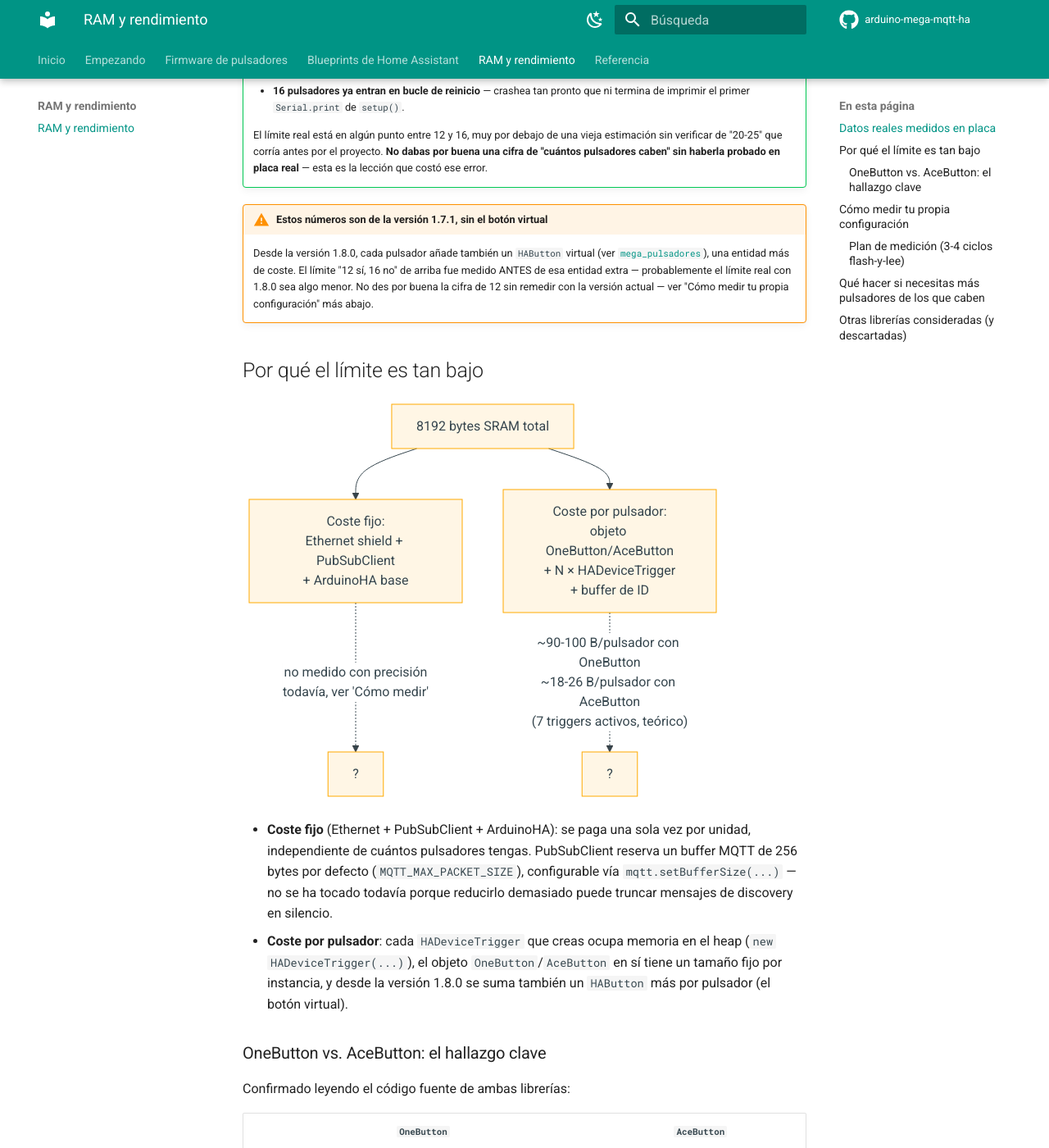
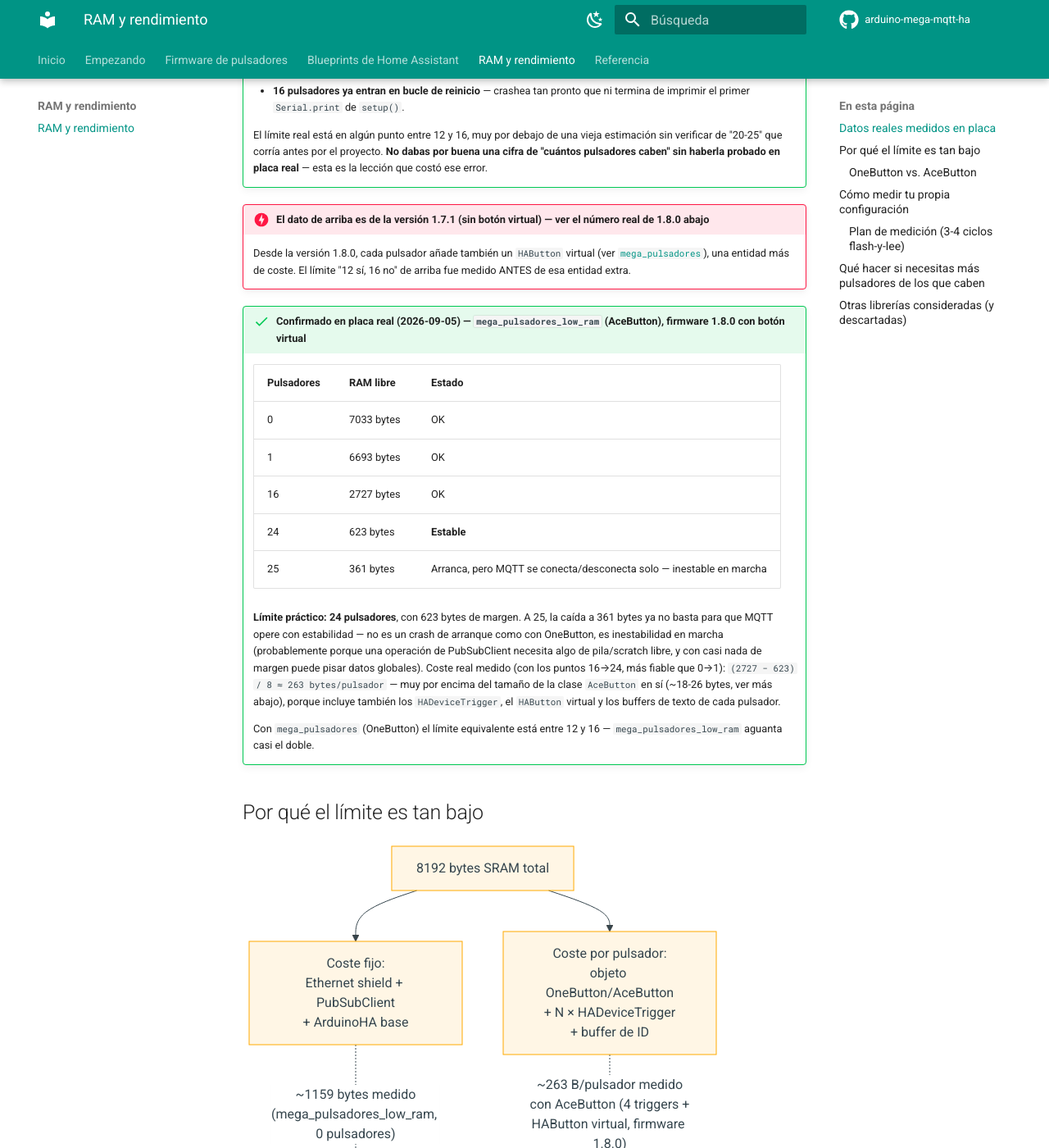
Before and after one commit to GerardUmbert/arduino-mega-mqtt-ha, an MkDocs documentation site: the page built from docs/docs/reference/ram.md, in a window 1280 px wide and 1400 px high, scrolled down 409 px. Shown: the whole window at 82% size. Built offline with MkDocs 1.6.1 and Material for MkDocs 9.7.7, drawn with Linux system fonts in a browser that asks for light colours; comment, search, counter and statistics services are not loaded; some of the changed text lies outside the part shown.

Commit message:
Document real measured RAM data for mega_pulsadores_low_ram (24 stable, 25 unstable)
Replaced the theoretical ~18-26 bytes/instance estimate (AceButton's bare
class size, never the real per-pulsador cost) with actual freeMemory()
readings taken on hardware with firmware 1.8.0 (includes the new HAButton
virtual button):

  0 pulsadores  -> 7033 bytes free
  1 pulsador    -> 6693 bytes free
  16 pulsadores -> 2727 bytes free
  24 pulsadores -> 623 bytes free (stable)
  25 pulsadores -> 361 bytes free (boots, but MQTT connects/disconnects
                   repeatedly - runtime instability, not a boot crash)

Real cost ~263 bytes/pulsador (measured via the 16->24 delta, smoother
than the 0->1 sample). Practical limit is 24, roughly double OneButton's
12-16 ceiling - matches the expectation that AceButton is the lighter
library, now with a real number instead of a guess.

Updated every place that cited the bare-class 18-26 byte figure as if it
were the per-pulsador cost: README.md, context.md, docs site (firmware
index comparison table, mega-pulsadores-low-ram.md, reference/ram.md),
to_review.md, and the .ino's own inline RAM comment. Left the class-size
comparison table intact where it's actually about comparing OneButton vs
AceButton as library classes, not full system cost.

````diff
--- a/docs/docs/reference/ram.md
+++ b/docs/docs/reference/ram.md
@@ -21,14 +21,35 @@ límite de pines relevante (el Mega tiene 54 pines digitales).
     pulsadores caben" sin haberla probado en placa real** — esta es
     la lección que costó ese error.
 
-!!! warning "Estos números son de la versión 1.7.1, sin el botón virtual"
+!!! danger "El dato de arriba es de la versión 1.7.1 (sin botón virtual) — ver el número real de 1.8.0 abajo"
     Desde la versión 1.8.0, cada pulsador añade también un `HAButton`
     virtual (ver [`mega_pulsadores`](../firmware/mega-pulsadores.md#boton-virtual-simular-pulsaciones-desde-ha)),
     una entidad más de coste. El límite "12 sí, 16 no" de arriba fue
-    medido ANTES de esa entidad extra — probablemente el límite real
-    con 1.8.0 sea algo menor. No des por buena la cifra de 12 sin
-    remedir con la versión actual — ver "Cómo medir tu propia
-    configuración" más abajo.
+    medido ANTES de esa entidad extra.
+
+!!! success "Confirmado en placa real (2026-09-05) — `mega_pulsadores_low_ram` (AceButton), firmware 1.8.0 con botón virtual"
+    | Pulsadores | RAM libre | Estado |
+    |---|---|---|
+    | 0 | 7033 bytes | OK |
+    | 1 | 6693 bytes | OK |
+    | 16 | 2727 bytes | OK |
+    | 24 | 623 bytes | **Estable** |
+    | 25 | 361 bytes | Arranca, pero MQTT se conecta/desconecta solo — inestable en marcha |
+
+    **Límite práctico: 24 pulsadores**, con 623 bytes de margen. A 25,
+    la caída a 361 bytes ya no basta para que MQTT opere con
+    estabilidad — no es un crash de arranque como con OneButton, es
+    inestabilidad en marcha (probablemente porque una operación de
+    PubSubClient necesita algo de pila/scratch libre, y con casi nada
+    de margen puede pisar datos globales). Coste real medido (con los
+    puntos 16→24, más fiable que 0→1):
+    `(2727 − 623) / 8 ≈ 263 bytes/pulsador` — muy por encima del
+    tamaño de la clase `AceButton` en sí (~18-26 bytes, ver más abajo),
+    porque incluye también los `HADeviceTrigger`, el `HAButton` virtual
+    y los buffers de texto de cada pulsador.
+
+    Con `mega_pulsadores` (OneButton) el límite equivalente está entre
+    12 y 16 — `mega_pulsadores_low_ram` aguanta casi el doble.
 
 ## Por qué el límite es tan bajo
 
@@ -42,11 +63,11 @@ flowchart TD
     + N × HADeviceTrigger
     + buffer de ID`"]
 
-    Fixed -.->|"`no medido con precisión
-    todavía, ver 'Cómo medir'`"| Unknown1["?"]
-    PerButton -.->|"`~90-100 B/pulsador con OneButton
-    ~18-26 B/pulsador con AceButton
-    (7 triggers activos, teórico)`"| Unknown2["?"]
+    Fixed -.->|"`~1159 bytes medido
+    (mega_pulsadores_low_ram, 0 pulsadores)`"| Known1["1159 B"]
+    PerButton -.->|"`~263 B/pulsador medido
+    con AceButton (4 triggers +
+    HAButton virtual, firmware 1.8.0)`"| Known2["263 B"]
 ```
 
 - **Coste fijo** (Ethernet + PubSubClient + ArduinoHA): se paga una
@@ -61,14 +82,23 @@ flowchart TD
   desde la versión 1.8.0 se suma también un `HAButton` más por
   pulsador (el botón virtual).
 
-### OneButton vs. AceButton: el hallazgo clave
+### OneButton vs. AceButton
 
-Confirmado leyendo el código fuente de ambas librerías:
+**Tamaño de la clase en sí** (confirmado leyendo el código fuente de
+ambas librerías — no incluye `HADeviceTrigger`, `HAButton` ni buffers):
 
 | | `OneButton` | `AceButton` |
 |---|---|---|
 | RAM por instancia | **~90-100 bytes, fijo** — reserva sitio para las 8 callbacks posibles aunque no las uses | **~18-26 bytes** |
 | ¿Cambia si usas menos eventos? | **No** — `sizeof(OneButton)` es igual uses `attachClick()` solo o los 7 a la vez | La clase base ya es más compacta |
+
+**Coste real medido por pulsador** (con todo lo demás incluido —
+`HADeviceTrigger`, `HAButton` virtual, buffers de texto):
+
+| Firmware | Límite práctico probado | Coste medido/pulsador |
+|---|---|---|
+| `mega_pulsadores` (OneButton) | 12 estable, 16 falla | Mayor — no desglosado con la misma precisión, ver [Changelog](../reference/changelog.md) |
+| `mega_pulsadores_low_ram` (AceButton) | 24 estable, 25 inestable | ~263 bytes |
 
 Esto es lo que justifica la existencia de
 [`mega_pulsadores_low_ram`](../firmware/mega-pulsadores-low-ram.md)
@@ -89,6 +119,13 @@ el punto de mínima RAM libre del programa.
     configuraciones** y comparar las diferencias.
 
 ### Plan de medición (3-4 ciclos flash-y-lee)
+
+!!! tip "Ya ejecutado una vez para `mega_pulsadores_low_ram`"
+    Los datos de la tabla de arriba (0/1/16/24/25 pulsadores) salieron
+    de aplicar este mismo plan. Pendiente hacerlo también para
+    `mega_pulsadores` (OneButton) con el botón virtual incluido —
+    el dato "12 sí, 16 no" de la versión 1.7.1 es anterior a esa
+    entidad extra y probablemente ya no sea exacto.
 
 ```mermaid
 flowchart LR
````
Also changed, not shown: context.md (+7 -3 lines), docs/docs/firmware/index.md (+3 -2 lines), docs/docs/firmware/mega-pulsadores-low-ram.md (+12 -1 lines), mega_pulsadores/to_review.md (+10 -5 lines), todo.md (+33 -0 lines), README.md, 1 other file.
